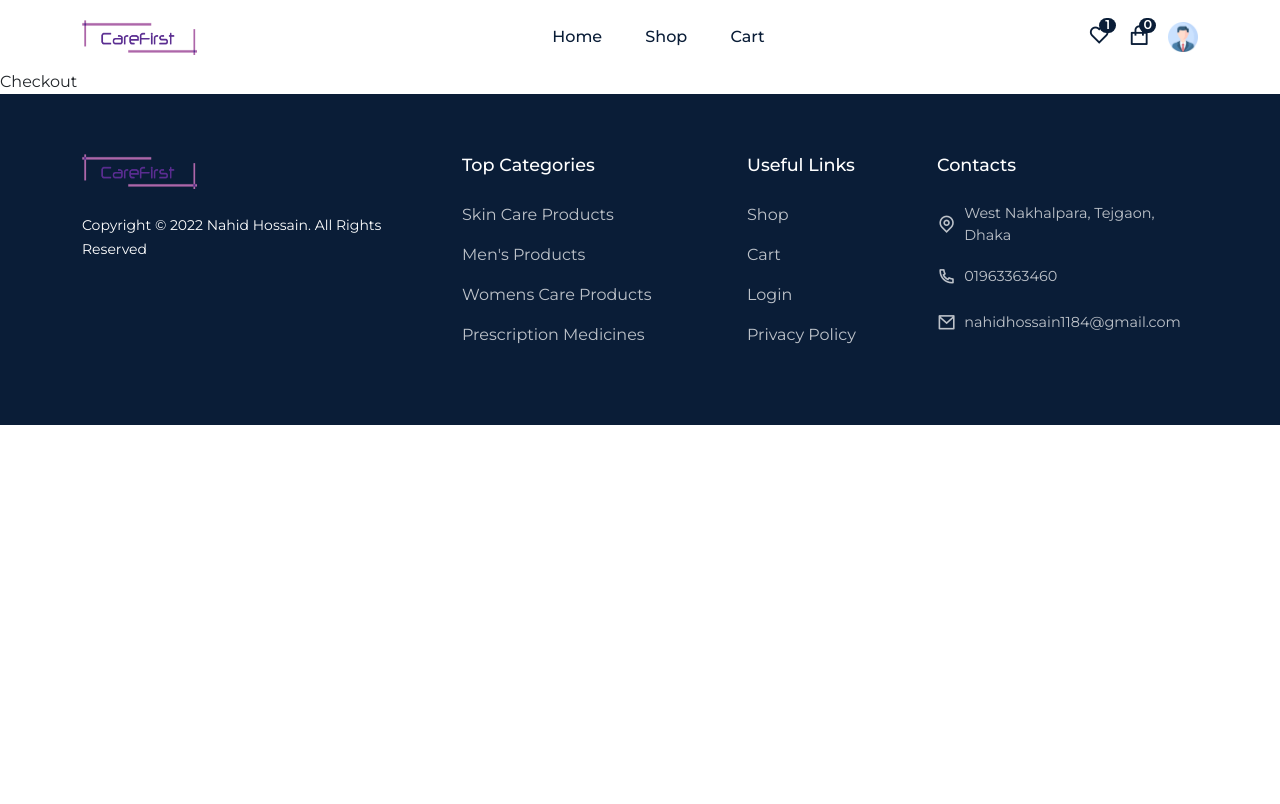
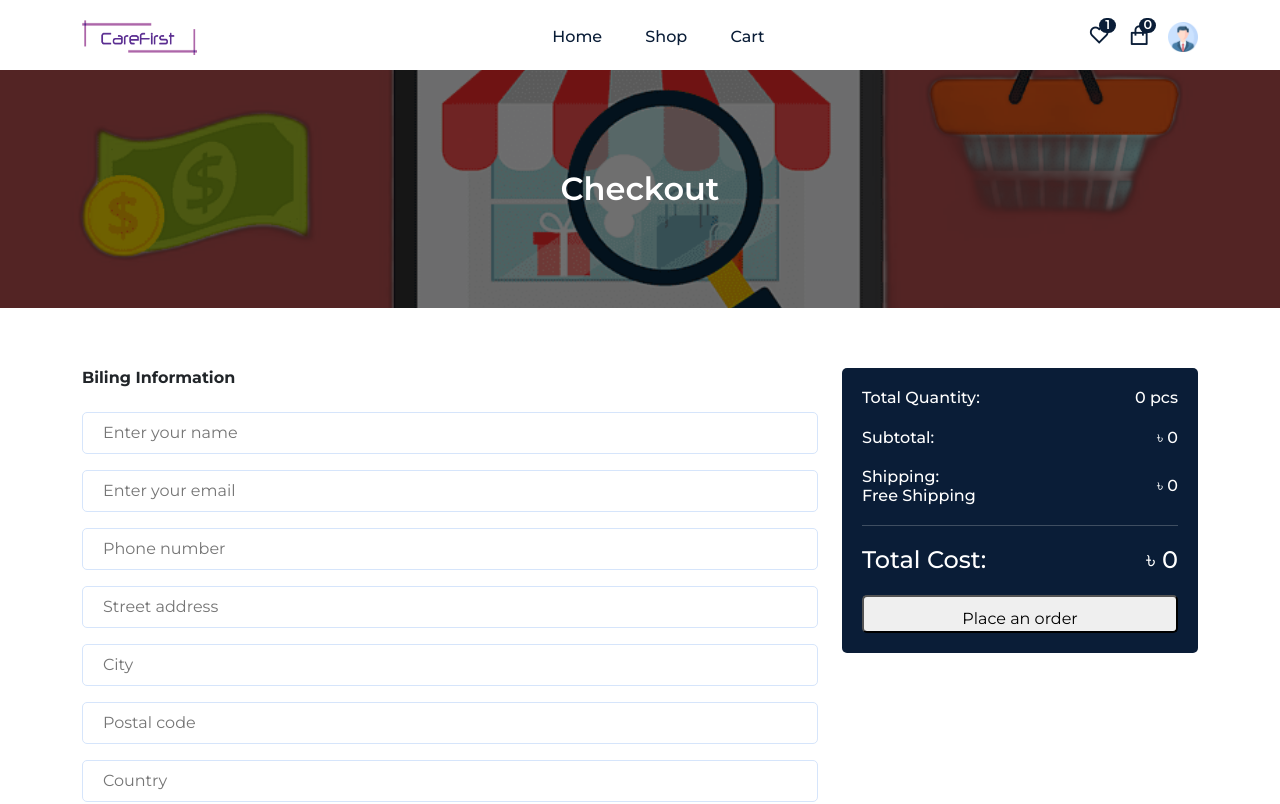
Before and after one commit to floatingnahid22/Job-Assignment, a React (Create React App) app in the folder healthos_task/: page /checkout in a window 1280 px wide. Shown: the top 804 px of the page. Built offline with nearby package versions, Linux system fonts and the light colour scheme.

Commit message:
checkout section done

```diff
--- a/healthos_task/src/pages/Checkout.jsx
+++ b/healthos_task/src/pages/Checkout.jsx
@@ -1,7 +1,80 @@
 import React from "react";
+import { Container, Row, Col, Form, FormGroup } from "reactstrap";
+import Helmet from "../components/Helmet/Helmet";
+import CommonSection from "../components/UI/CommonSection";
+import "../styles/checkout.css";
+import { useSelector } from "react-redux";
 
 const Checkout = () => {
-  return <div>Checkout</div>;
+  const totalQty = useSelector((state) => state.cart.totalQuantity);
+  const totalAmount = useSelector((state) => state.cart.totalAmount);
+
+  return (
+    <Helmet title="Checkout">
+      <CommonSection title="Checkout" />
+      <section>
+        <Container>
+          <Row>
+            <Col lg="8">
+              <h6 className="mb-4 fw-bold">Biling Information</h6>
+              <Form className="billing__form">
+                <FormGroup className="form__group">
+                  <input type="text" placeholder="Enter your name" />
+                </FormGroup>
+
+                <FormGroup className="form__group">
+                  <input type="email" placeholder="Enter your email" />
+                </FormGroup>
+
+                <FormGroup className="form__group">
+                  <input type="number" placeholder="Phone number" />
+                </FormGroup>
+
+                <FormGroup className="form__group">
+                  <input type="text" placeholder="Street address" />
+                </FormGroup>
+
+                <FormGroup className="form__group">
+                  <input type="text" placeholder="City" />
+                </FormGroup>
+
+                <FormGroup className="form__group">
+                  <input type="text" placeholder="Postal code" />
+                </FormGroup>
+
+                <FormGroup className="form__group">
+                  <input type="text" placeholder="Country" />
+                </FormGroup>
+              </Form>
+            </Col>
+            <Col lg="4">
+              <div className="checkout__cart">
+                <h6>
+                  Total Quantity: <span>{totalQty} pcs</span>
+                </h6>
+                <h6>
+                  Subtotal: <span> ৳ {totalAmount}</span>
+                </h6>
+                <h6>
+                  <span>
+                    {" "}
+                    Shipping: <br />
+                    Free Shipping
+                  </span>{" "}
+                  <span> ৳ 0</span>
+                </h6>
+
+                <h4>
+                  Total Cost: <span> ৳ {totalAmount}</span>
+                </h4>
+                <button className="auth__btn w-100">Place an order</button>
+              </div>
+            </Col>
+          </Row>
+        </Container>
+      </section>
+    </Helmet>
+  );
 };
 
 export default Checkout;
--- /dev/null
+++ b/healthos_task/src/styles/checkout.css
@@ -0,0 +1,33 @@
+.billing__form .form__group input {
+  border: 1px solid var(--card-bg-02);
+  border-radius: 5px;
+}
+
+.checkout__cart {
+  padding: 20px;
+  background: var(--primary-color);
+  color: #fff;
+  border-radius: 5px;
+}
+
+.checkout__cart h6,
+h4 {
+  display: flex;
+  align-items: center;
+  justify-content: space-between;
+}
+
+.checkout__cart h6 {
+  margin-bottom: 20px;
+}
+
+.checkout__cart h4 {
+  border-top: 1px solid rgba(221, 221, 221, 0.253);
+  padding-top: 20px;
+}
+
+.auth__btn {
+  margin-top: 20px;
+  padding-top: 10px;
+  border-radius: 5px;
+}
```
